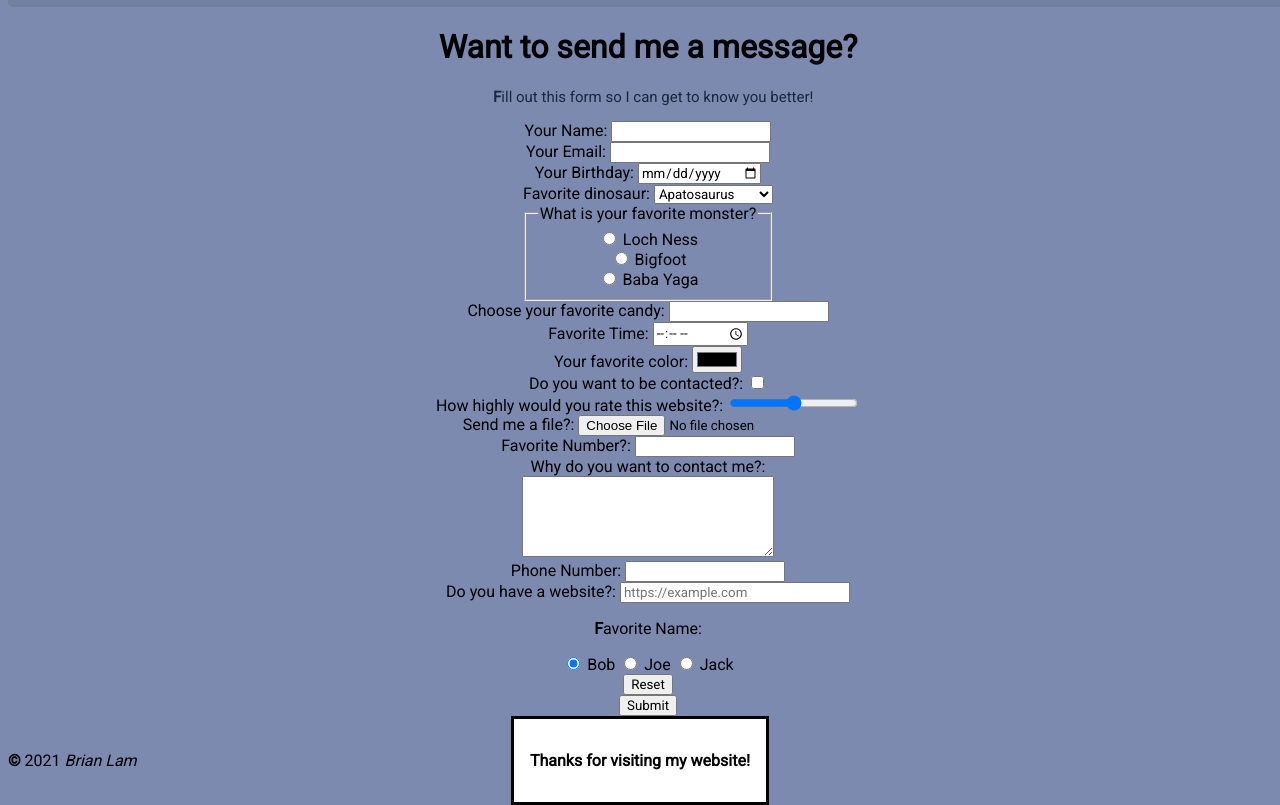
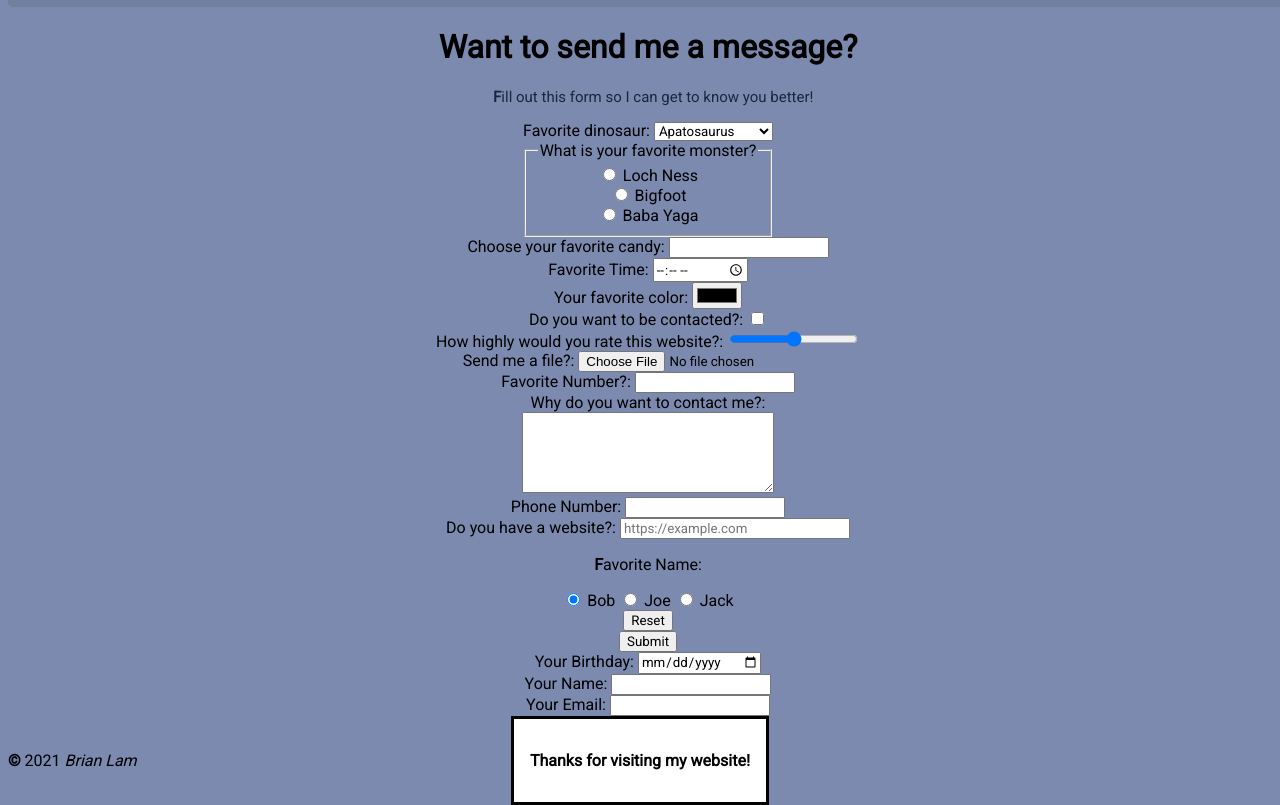
Before and after one commit to brilam8/wi21-cse110-lab3, a plain HTML site: page index.html in a window 1280 px wide. Shown: the part 3681-4486 px from the top of the page. Drawn offline with Linux system fonts and the light colour scheme.

Commit message:
final update

```diff
--- a/index.html
+++ b/index.html
@@ -12,6 +12,7 @@
         <style>
             #favQuotes, #restaurant {
                 display:inline-block;
+                justify-self: center;
             }
         </style>
     </head>
@@ -94,7 +95,7 @@
                 <!--source: https://iconscout.com/icon/node-js -->
             </div>
             <div id="foods">
-                <div>
+                <div id="ratings">
                     <h1> Food Ratings</h1>
                     <p>
 
@@ -185,7 +186,7 @@
                     </video>
                 </div>
 
-                <div>
+                <div id="shape">
                     <h1> Favorite Shape </h1>
                     <p>A square!</p>
                     <canvas width="100" height="100" style="border:1px solid"> </canvas>
@@ -195,15 +196,15 @@
                 <h1> Want to send me a message? </h1>
                 <p>Fill out this form so I can get to know you better!</p>
                 <form id="formFlex">
-                    <div>
+                    <div id="yesName">
                         <label for="name"> Your Name: </label>
                         <input type="text" name="name" id="name" required>
                     </div>
-                    <div>
+                    <div id="yesEmail">
                         <label for="email"> Your Email: </label>
                         <input type="email" name="email" id="email" required>
                     </div>
-                    <div>
+                    <div id="yesDate">
                         <label for="date"> Your Birthday: </label>
                         <input type="date" name="date" id="date" required>
                     </div>
--- a/style.css
+++ b/style.css
@@ -28,6 +28,19 @@ html, body {
 
 }
 
+#yesDate {
+    order: 1;
+}
+
+#yesName {
+    order: 3;
+    align-self: center;
+}
+
+#yesEmail {
+    order: 5;
+    flex-grow: 1;
+}
 /* Universal selector */
 * {
     font-family: 'Roboto', sans-serif;
@@ -193,3 +206,11 @@ span.activity {
     align-items: center;
     align-content: center;
 }
+
+#ratings {
+    align-self: center;
+}
+
+#shape {
+    place-self: center;
+}
```
